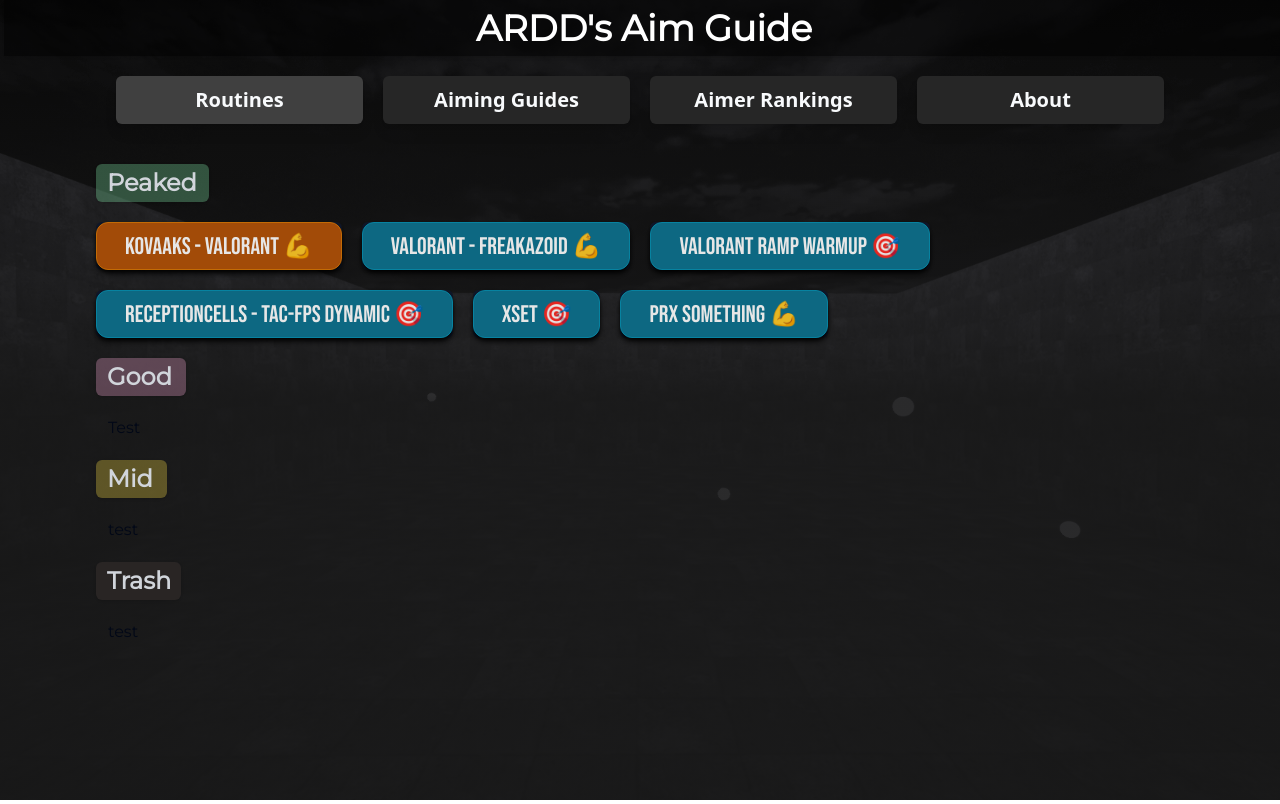
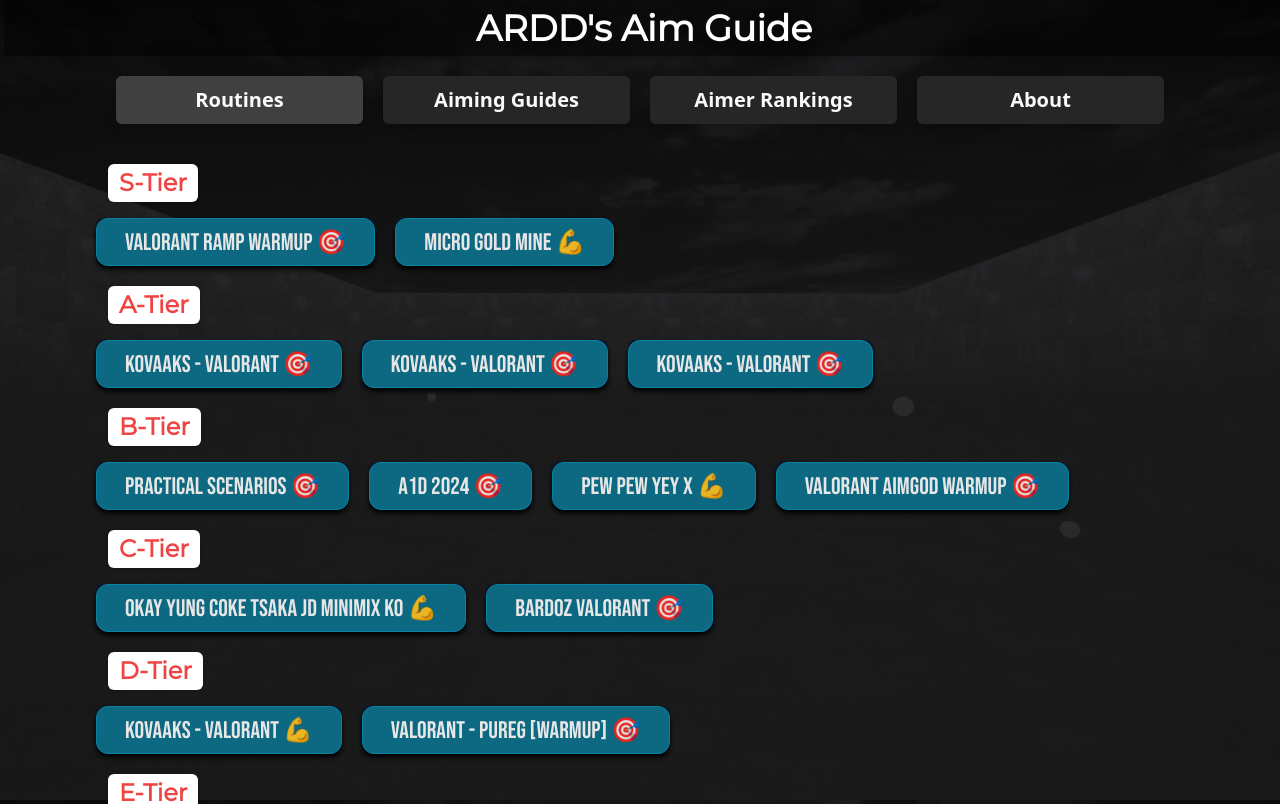
Before and after one commit to thoroughgood/ARDDWebsite, a Next.js app: page / in a window 1280 px wide. Shown: the top 804 px of the page. Built offline with nearby package versions, Linux system fonts and the light colour scheme; a web font is replaced by a local one.

Commit message:
implemented static data loading and modifying tier badges

```diff
--- a/app/page.tsx
+++ b/app/page.tsx
@@ -5,8 +5,6 @@ import TopicButton from '@/components/topicButton';
 import DropdownButton from '@/components/dropdownButton';
 import Tier from '@/components/tier';
 import { Separator } from '@/components/ui/separator';
-import testImage from '@/public/media/Untitled.png';
-import jettImage from '@/public/media/valorant-jett-abilities-kit-release.jpg';
 import { Badge } from '@/components/ui/badge';
 import RankingBadge from '@/components/rankingBadge';
 import { Accordion } from '@/components/ui/accordion';
@@ -14,6 +12,7 @@ import RankAccordion from '@/components/rankAccordion';
 import RoutineCard from '@/components/routineCard';
 import Background from '@/public/media/website.png';
 import ReactCard from '@/components/reactCardFlip';
+import data from '@/public/data.json'
 
 export default function Home() {
   //Use state to manage what content is shown, routines by default
@@ -59,103 +58,27 @@ export default function Home() {
           </div>
           {topic == 'routines' && (
             <>
-
-            <div> </div>
               <div className="flex flex-col gap-5 flex-wrap pt-5">
-                <Badge className="bg-green-300/30 w-[113px] max-h-12">
-                  <h1 className="text-2xl font-bold text-gray-300">
-                    Peaked
-                  </h1>
-                </Badge>
-                <div className="flex flex-row flex-wrap gap-5">
-                  <RoutineCard
-                    link="https://go.aimlab.gg/v1/redirects?link=aimlab%3a%2f%2fworkshop%3fid%3d2916614100%26source%3d7D4B496234CF1774&link=steam%3a%2f%2frungameid%2f714010"
-                    type="kovaaks"
-                    training={true}
-                    title="Name: Kovaaks - VALORANT"
-                    content="Creator: Kovaaks \n
-                      Playlist Link: KovaaKsClippingBrownBottomfrag \n
-                      Tier: D\n
-                      Type: Development\n
-                      Review: Most scenarios are not made specifically for valorant, so there are\n
-                      scenarios that cover a relevant aim concept, but not to the specific extent of\n
-                      1:1 use in valorant. This means you will practise additional irrelevant aspects \n
-                      on top of the scenario's useful parts, making practice extremely inefficient."
-                  />
-                  <RoutineCard
-                    link="https://youtube.com"
-                    type="aimlabs"
-                    training={true}
-                    title="Name: VALORANT - Freakazoid"
-                    content="Creator: Kovaaks\n
-                  Playlist Link: KovaaKsBoomstickingJitteryDink
-                  Tier: E
-                  Type: Warmup
-                  Review: This routine is basic and outdated, for each scenario there is a significantly better replacement that is more effective for warming up. "
-                  />
-                  <RoutineCard
-                    link="https://go.aimlab.gg/v1/redirects?link=aimlab%3A%2F%2Fworkshop%3Fid%3D2916614100%26source%3D7D4B496234CF1774&link=steam%3A%2F%2Frungameid%2F714010"
-                    type="aimlabs"
-                    training={false}
-                    title="Name: Valorant RAMP Warmup"
-                    content="Creator: Minigod
-Playlist Link: KovaaKsQuestingFastCheater
-Tier: S
-Type: Warmup
-Review: A well-made warmup that covers a variety of aiming concepts relevant to valorant by using both revised old scenarios and newly created innovative scenarios. High praise for the accessibility of each scenario, it isn’t overly difficult to the point beginners would practice incorrectly and it’s not too easy so there is still value for adept aimers to practice. However, the ordering of the scenarios is suboptimal, especially towards the latter half of the warmup."
-                  />
-                  <RoutineCard
-                    link="https://youtube.com"
-                    type="aimlabs"
-                    training={false}
-                    title="Name: Receptioncells - Tac-FPS dynamic"
-                    content="Creator: Receptioncells
-Playlist Link: KovaaKsSnipingJunglegreenOptic
-Tier: F
-Type: Development
-Review: This playlist composition of popular tacfps dynamic tasks with additional variations of those same scenarios, comes to a total playtime of 45mins. This routine is severely lacking in variety and is extremely bloated, even when shuffled this playlist provides poor value for time."
-                  />
-                  <RoutineCard
-                    link="https://youtube.com"
-                    type="aimlabs"
-                    training={false}
-                    title="Name: xset"
-                    content="Creator: zekken
-Playlist Link: KovaaKsFeedingFraggedValue
-Tier: E
-Type: Warmup
-Review: This routine is basic and also outdated, with the exception of “VoxTargetSwitch Click Small” There are better scenarios that achieve the same result and more for warming up for valorant."
-                  />
-
-                  <RoutineCard link="https://aimlabs.com" type="aimlabs" title="Name: PRX Something" training={true} content="Creator: Something
-Tier: E
-Type: Warmup
-Review: There are too many static scenarios, and on top of that they are static scenarios that aren’t structured for tacfps aim. The extensive amount of static practice causes an extremely high amount of overlap of the mechanics between each scenario being practiced which makes the playlist very inefficient compared to a well-balanced playlist that covers multiple types of aiming."/>
-                </div>
-                <Badge className="bg-pink-300/30 max-h-12 w-[90px]">
-                  <h1 className="text-2xl font-bold text-gray-300">
-                    Good
-                  </h1>
-                </Badge>
-                <div className="flex flex-row flex-wrap gap-5 pl-3">
-                  <p>Test</p>
-                </div>
-                <Badge className="bg-yellow-300/30 max-h-12 w-[71px]">
-                  <h1 className="text-2xl font-bold text-gray-300">
-                    Mid
-                  </h1>{' '}
-                </Badge>
-                <div className="flex flex-row flex-wrap gap-5 pl-3">
-                  <p>test</p>
-                </div>
-                <Badge className="bg-stone-800 max-h-12 w-[85px]">
-                  <h1 className="text-2xl font-bold text-gray-300">
-                    Trash
-                  </h1>{' '}
-                </Badge>
-                <div className="flex flex-row flex-wrap gap-5 pl-3">
-                  <p>test</p>
-                </div>
+                {Object.keys(data).map((category) =>
+                <div key={category} className="flex-row">
+                  <Badge className="bg-white w-auto mb-4 max-h-12 ml-3">
+                    <h1 className="text-2xl font-bold text-red-500">
+                      {category}
+                    </h1>
+                  </Badge>
+                  <div className="flex flex-row flex-wrap gap-5">
+                    {data[category].map((item, index) =>
+                    <RoutineCard key={index}
+                      link={item.playlistLink}
+                      type=""
+                      title={item.name}
+                      creator={item.creator}
+                      tier={item.tier}
+                      style={item.type}
+                      review={item.review}/>
+                    )}
+                  </div>
+                </div>)}
               </div>
             </>
           )}
--- a/components/routineCard.tsx
+++ b/components/routineCard.tsx
@@ -12,6 +12,7 @@ import {
 } from './ui/hover-card';
 import Link from 'next/link';
 import { title } from 'process';
+import { StringToBoolean } from 'class-variance-authority/types';
 const bebas_neue = Bebas_Neue({
   subsets: ['latin'],
   weight: '400',
@@ -19,16 +20,20 @@ const bebas_neue = Bebas_Neue({
 interface routineCardProps {
   type: string;
   link: string;
-  training: boolean;
   title: string;
-  content: string;
+  creator: string;
+  tier: string;
+  style: string;
+  review: string;
 }
 export default function RoutineCard({
   type,
   link,
-  training,
   title,
-  content
+  creator,
+  tier,
+  style,
+  review
 }: routineCardProps) {
   const [copied, isCopied] = useState(false);
 
@@ -57,15 +62,13 @@ export default function RoutineCard({
                 <div
                   className={`${bebas_neue.className} px-1 flex flex-nowrap items-center`}
                 >
-                  {title.slice(6)}
-                  {training ? <>&nbsp;💪</> : <>&nbsp;🎯</>}
+                  {title}
+                  {style === "Development" ? <>&nbsp;💪</> : <>&nbsp;🎯</>}
                 </div>
               </HoverCardTrigger>
               <HoverCardContent className="w-80">
                 <div className="flex justify-between space-x-4 whitespace-pre-line">
-                {content.split('\n').map((paragraph, index) => (
-                  <p key={index}>{paragraph}</p>
-                ))}
+                {creator}{tier}{style}{review}
                   </div></HoverCardContent>
             </HoverCard>
           </Button>
@@ -82,21 +85,19 @@ export default function RoutineCard({
                 >
                 <Link href={`${link}`} passHref legacyBehavior>
                   <a
-                    className={`${bebas_neue.className} px-1 flex flex-nowrap items-center`}
+                    className={`${bebas_neue.className} px-1 flex flex-nowrap text- items-center tracking-normal`}
                     target="_blank"
                   >
-                    {title.slice(6)}
+                    {title}
 
-                    {training ? <>&nbsp;💪</> : <>&nbsp;🎯</>}
+                    {style === "Development" ? <>&nbsp;💪</> : <>&nbsp;🎯</>}
 
                   </a>
                 </Link>
               </HoverCardTrigger>
               <HoverCardContent className="w-80">
-                <div className="flex justify-between space-x-4 whitespace-pre-line">
-                {content.split('\n').map((paragraph, index) => (
-                  <p key={index}>{paragraph}Hey</p>
-                ))}
+                <div className="flex-col whitespace-pre-line text-start">
+                <div className="text-red-500 text-lg">Creator:</div> {creator}<br/><div className="text-red-500 text-lg">Tier:</div> {tier}<br/><div className="text-red-500 text-lg">Style:</div> {style}<br/><div className="text-red-500 text-lg">Review:</div> {review}
                   </div></HoverCardContent>
             </HoverCard>
           </Button>
--- a/public/data.json
+++ b/public/data.json
@@ -1,25 +1,23 @@
 
 {
-  "Peak": [{
-    "name": "Kovaaks - VALORANT",
-    "playlistLink": "KovaaKsClippingBrownBottomfrag",
-    "tier": "D",
-    "type": "Training",
-    "review": "Most scenarios are not made specifically for valorant, so there are scenarios that cover a relevant aim mechanic, but not to the extent of direct use in valorant. This means you will be practising additional irrelevant aspects of aim mechanics making scenarios very inefficient."
+  "S-Tier": [{
+    "name": "Valorant RAMP Warmup",
+    "creator": "Minigod",
+    "playlistLink": "KovaaKsQuestingFastCheater / https://go.aimlab.gg/v1/redirects?link=aimlab%3A%2F%2Fworkshop%3Fid%3D2916614100%26source%3D7D4B496234CF1774&link=steam%3A%2F%2Frungameid%2F714010",
+    "tier": "S",
+    "type": "Warmup",
+    "review": "A well-made warmup that covers a variety of aiming concepts relevant to valorant by using both revised old scenarios and newly created innovative scenarios. High praise for the accessibility of each scenario, it isn’t overly difficult to the point beginners would practice incorrectly and it’s not too easy so there is still value for adept aimers to practice. However, the ordering of the scenarios is suboptimal, especially towards the latter half of the warmup."
   }, {
-    "name": "Kovaaks - VALORANT",
-    "playlistLink": "KovaaKsClippingBrownBottomfrag",
-    "tier": "D",
-    "type": "Training",
-    "review": "Most scenarios are not made specifically for valorant, so there are scenarios that cover a relevant aim mechanic, but not to the extent of direct use in valorant. This means you will be practising additional irrelevant aspects of aim mechanics making scenarios very inefficient."
-  }, {
-    "name": "Kovaaks - VALORANT",
-    "playlistLink": "KovaaKsClippingBrownBottomfrag",
-    "tier": "D",
-    "type": "Training",
-    "review": "Most scenarios are not made specifically for valorant, so there are scenarios that cover a relevant aim mechanic, but not to the extent of direct use in valorant. This means you will be practising additional irrelevant aspects of aim mechanics making scenarios very inefficient."
-  }],
-  "Good": [{
+    "name": "MICRO GOLD MINE",
+    "creator": "etherelkgg",
+    "playlistLink": "KovaaKsTrollingDesertsandGasmask",
+    "tier": "S",
+    "type": "Development",
+    "review": "This playlist covers micro-corrections in extremely high depth and has many variations in how to apply those micro-correction skills. Every scenario is innovative and engaging, combine that with a good ordering of scenarios in the playlist and you have a high-quality routine."
+  }
+
+  ],
+  "A-Tier": [{
     "name": "Kovaaks - VALORANT",
     "playlistLink": "KovaaKsClippingBrownBottomfrag",
     "tier": "D",
@@ -37,22 +35,101 @@
       "type": "Training",
       "review": "Most scenarios are not made specifically for valorant, so there are scenarios that cover a relevant aim mechanic, but not to the extent of direct use in valorant. This means you will be practising additional irrelevant aspects of aim mechanics making scenarios very inefficient."
     }],
-  "Mid": [{
-    "name": "Kovaaks - VALORANT",
-    "playlistLink": "KovaaKsClippingBrownBottomfrag",
-    "tier": "D",
-    "type": "Training",
-    "review": "Most scenarios are not made specifically for valorant, so there are scenarios that cover a relevant aim mechanic, but not to the extent of direct use in valorant. This means you will be practising additional irrelevant aspects of aim mechanics making scenarios very inefficient."}, {
+  "B-Tier": [{
+    "name": "Practical Scenarios",
+    "creator": "y4mz",
+    "playlistLink": "KovaaKsSwitchingTealValue",
+    "tier": "B",
+    "type": "Warmup",
+    "review": "Well-structured playlist starting with micro-adjustments and then transitioning to wider flicks with good inclusions of dynamic aiming, The last 2 scenarios are much lower in quality compared to the rest of the playlist and drag down the value of the playlist."
+  }, {
+    "name": "A1D 2024",
+    "creator": "A1D",
+    "playlistLink": "KovaaKsnamedroppingMidnightblueSecret",
+    "tier": "B",
+    "type": "Warmup",
+    "review": "A personalised playlist that partly borrows from etherelkgg’s “MICRO GOLD MINE” and with A1D’s contribution he has formulated a personal warmup routine. There is a heavy lean into target switching at the sacrifice of dynamic clicking to create an optimal playlist length of 11 mins. The lack of good dynamic clicking scenarios will make this personalised playlist extremely problematic for the average player using this to warm up."
+  }, {
+    "name": "pew pew yey x",
+    "creator": "etherelkgg",
+    "playlistLink": "KovaaKsBuyingNavyblueWipe",
+    "tier": "B",
+    "type": "Development",
+    "review": "The first ⅓ of the playlist is well-structured and transitions well between different aspects of aiming. But the latter ⅔ of the playlist starts to derail and feels like a shuffled playlist as you jump between scenarios with no connection from the previously played scenario."
+  } , {
+    "name": "Valorant AIMGOD Warmup",
+    "creator": "robbycantaim",
+    "playlistLink": "KovaaKsGearingClippyEngram",
+    "tier": "B",
+    "type": "Warmup",
+    "review": "A solid warmup that heavily emphasises the importance of horizontal dynamic clicking skills. The quality of the chosen scenarios is good and they emulate the situations of typical tacfps gunfight situations well. A major drawback is some scenarios need to differentiate themselves more to warrant a place in this lineup because they are wasteful to spend time playing."
+  }
+
+
+  ],
+  "C-Tier": [{
+    "name": "okay yung coke tsaka JD minimix ko",
+    "creator": "etherelkgg",
+    "playlistLink": "KovaaKsWipingRareExitfrag",
+    "tier": "C",
+    "type": "Development",
+    "review": "The quality of some scenarios isn’t high enough to allow for deeper replayability, some scenarios are only good for a handful of runs and then there is no further value for developing your aim."
+  }, {
+    "name": "bardOZ Valorant",
+    "creator": "bardOZ",
+    "playlistLink": "KovaaKsTrackingJitteryLowground",
+    "tier": "C",
+    "type": "",
+    "review": "This is an old but standard playlist with all the essentials and covers pretty much everything you would want from a valorant playlist. However, the scenarios that play at a >180° fov are either unnecessary or replaceable with better alternatives. This is also a 40-minute playlist with every 4 repetitions per scenario being played 2 times on 2x sens, and another 2 times on normal sens."
+  }
+
+  ],
+  "D-Tier": [
+    {
       "name": "Kovaaks - VALORANT",
+      "creator": "Kovaaks",
       "playlistLink": "KovaaKsClippingBrownBottomfrag",
       "tier": "D",
-      "type": "Training",
-      "review": "Most scenarios are not made specifically for valorant, so there are scenarios that cover a relevant aim mechanic, but not to the extent of direct use in valorant. This means you will be practising additional irrelevant aspects of aim mechanics making scenarios very inefficient."
+      "type": "Development",
+      "review": "Most scenarios are not made specifically for valorant, so there are scenarios that cover a relevant aim concept, but not to the specific extent of 1:1 use in valorant. This means you will practise additional irrelevant aspects on top of the scenario's useful parts, making practice extremely inefficient."
     }, {
-      "name": "Kovaaks - VALORANT",
-      "playlistLink": "KovaaKsClippingBrownBottomfrag",
+      "name": "VALORANT - PureG [Warmup]",
+      "creator": "PureG",
+      "playlistLink": "KovaaKsHeadshottingSepiaDeathball",
       "tier": "D",
-      "type": "Training",
-      "review": "Most scenarios are not made specifically for valorant, so there are scenarios that cover a relevant aim mechanic, but not to the extent of direct use in valorant. This means you will be practising additional irrelevant aspects of aim mechanics making scenarios very inefficient."
-    }]
+      "type": "Warmup",
+      "review": "The structure of the playlist is logical and the spread of the types of scenarios is systematic, but this playlist doesn’t go further than a representation of aiming concepts used in valorant. Some scenario entries in this warmup promote the correct mechanics, but not to the same extent that is applied when you replicate those mouse movements in valorant."
+    }
+    ],
+  "E-Tier": [{
+    "name": "VALORANT - Freakazoid",
+    "creator": "Kovaaks",
+    "playlistLink": "KovaaKsBoomstickingJitteryDink",
+    "tier": "E",
+    "type": "Warmup",
+    "review": "This routine is basic and outdated, for each scenario there is a significantly better replacement that is more effective for warming up."
+  }, {
+    "name": "xset",
+    "creator": "zekken",
+    "playlistLink": "KovaaKsFeedingFraggedValue",
+    "tier": "E",
+    "type": "Warmup",
+    "review": "This routine is basic and also outdated, with the exception of “VoxTargetSwitch Click Small” There are better scenarios that achieve the same result and more for warming up for valorant."
+  }, {
+    "name": "PRX Something",
+    "creator": "Something",
+    "tier": "E",
+    "type": "Warmup",
+    "review": "There are too many static scenarios, and on top of that they are static scenarios that aren’t structured for tacfps aim. The extensive amount of static practice causes an extremely high amount of overlap of the mechanics between each scenario being practiced which makes the playlist very inefficient compared to a well-balanced playlist that covers multiple types of aiming."
+  }
+  ], "F-Tier": [{
+    "name": "Receptioncells - Tac-FPS dynamic",
+    "creator": "Receptioncells",
+    "playlistLink": "KovaaKsSnipingJunglegreenOptic",
+    "tier": "F",
+    "type": "Development",
+    "review": "This playlist composition of popular tacfps dynamic tasks with additional variations of those same scenarios, comes to a total playtime of 45mins. This routine is severely lacking in variety and is extremely bloated, even when shuffled this playlist provides poor value for time."
+  }]
+
+
 }
```
